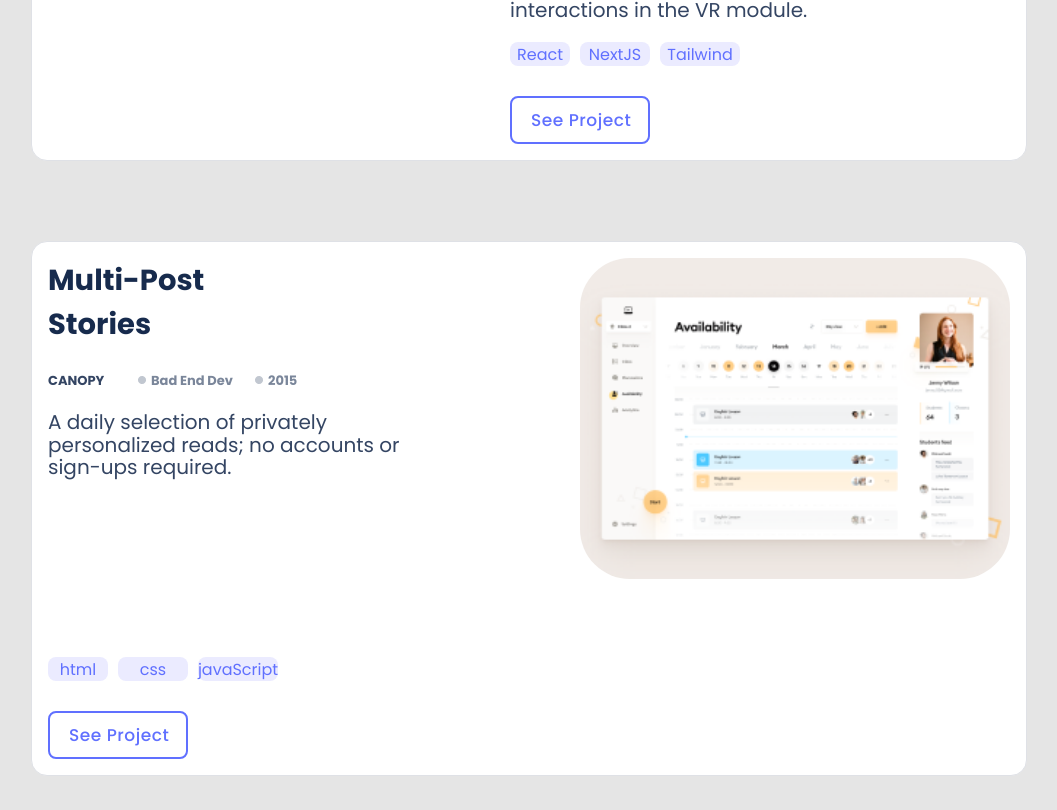
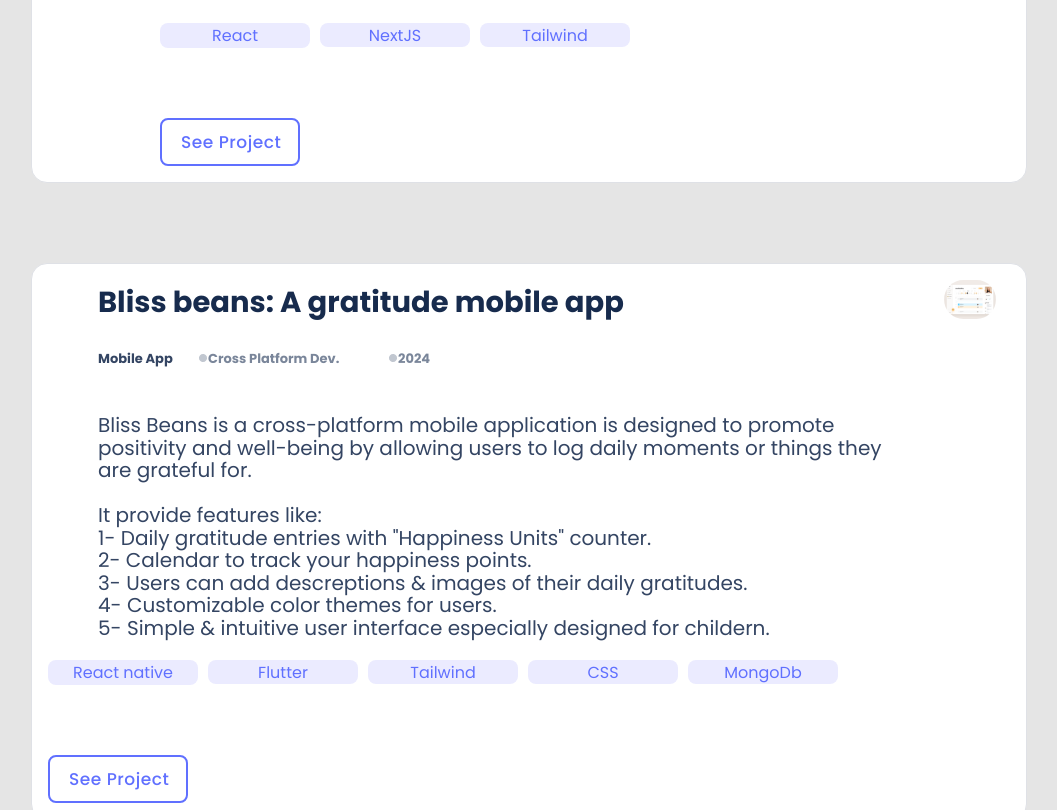
Before and after one commit to TalhaBruh/My-Portfolio, a website: page index.html in a window 1280 px wide. Shown: the part 1269-2079 px from the top of the page, without its empty margins (111-1168 px from the left). Drawn offline with Linux system fonts and the light colour scheme.

Commit message:
styling updated

```diff
--- a/index.html
+++ b/index.html
@@ -94,6 +94,12 @@
               alt="project's image"
             />
           </figure>
+
+
+
+
+
+
           <div class="Project-one-header">
             <h4>AI Blend VR: A chat therapy application</h4>
             <ul class="project-description">
@@ -105,7 +111,7 @@
                   alt="bullet"
                 />
               </li>
-              <li class="Project1-text2">Full Stack Dev.</li>
+              <li class="Project1-text2">Full Stack Development.</li>
               <li>
                 <img
                   class="bullet-image"
@@ -131,6 +137,11 @@
           </div>
         </div>
 
+
+
+
+
+
         <div class="container row-reverse">
           <figure class="snap-shoot-one">
             <img
@@ -139,10 +150,16 @@
               alt="Project's image"
             />
           </figure>
+
+
+
+
+
+
           <div class="Project-one-header">
-            <h4>Multi-Post<br />Stories</h4>
+            <h4>Bliss beans: A gratitude mobile app</h4>
             <ul class="project-description">
-              <li class="project1-text">CANOPY</li>
+              <li class="project1-text">Mobile App</li>
               <li>
                 <img
                   class="bullet-image"
@@ -150,7 +167,7 @@
                   alt="bullet"
                 />
               </li>
-              <li class="Project1-text2">Bad End Dev</li>
+              <li class="Project1-text2">Cross Platform Dev.</li>
               <li>
                 <img
                   class="bullet-image"
@@ -158,21 +175,36 @@
                   alt="bullet"
                 />
               </li>
-              <li class="Project1-text3">2015</li>
+              <li class="Project1-text3">2024</li>
             </ul>
             <p class="project-requirement">
-              A daily selection of privately <br />personalized reads; no
-              accounts or<br />
-              sign-ups required.
+              Bliss Beans is a cross-platform mobile application is designed to promote positivity and well-being by allowing users to log daily moments or things they are grateful for.
+              <br/><br/>
+              It provide features like:<br/>
+              1- Daily gratitude entries with "Happiness Units" counter.<br/>
+              2- Calendar to track your happiness points.<br/>
+              3- Users can add descreptions & images of their daily gratitudes.<br/>
+              4- Customizable color themes for users.<br/>
+              5- Simple & intuitive user interface especially designed for childern.<br/>
+              <br/>
+
             </p>
             <ul class="Project1-languages">
-              <li class="lang1">html</li>
-              <li class="lang2">css</li>
-              <li class="lang3">javaScript</li>
+              <li class="lang1">React native</li>
+              <li class="lang2">Flutter</li>
+              <li class="lang3">Tailwind</li>
+              <li class="lang3">CSS</li>
+              <li class="lang3">MongoDb</li>
             </ul>
             <button class="btn submit-btn" type="submit">See Project</button>
           </div>
         </div>
+
+
+
+
+
+
         <div class="container">
           <figure class="snap-shoot-one">
             <img
@@ -181,6 +213,9 @@
               alt="project's image"
             />
           </figure>
+
+
+
 
           <div class="Project-one-header">
             <h4>Tonic</h4>
--- a/style.css
+++ b/style.css
@@ -182,13 +182,13 @@
   background-color: rgb(255, 255, 255);
   border-radius: 16px;
   border: 1px solid rgb(223, 225, 230);
-  margin: 50px auto;
+  margin: 60px auto;
   padding: 16px 0;
   flex-direction: column;
 }
 
 .container > figure {
-  margin: 0 16px;
+  margin: 0 30px;
 }
 
 .popup_body img {
@@ -214,20 +214,21 @@
   gap: 20px;
 }
 
-.Project-one-header > h4 {
+.Project-one-header > h4 {                  /*AI Blend VR: A chat therapy application    */
   font-family: "Poppins", sans-serif;
   font-style: normal;
   font-weight: 700;
   font-size: 29px;
   line-height: 44px;
   color: #172b4d;
-  margin-top: 0;
+  margin-left: 50px;
 }
 
-.project-description {
+.project-description {             /*Mobile-app, cross platform, 2024*/
   display: flex;
-  gap: 5px;
+  gap: 1px;
   justify-content: space-between;
+  margin-left: 50px;
 }
 
 .project1-text {
@@ -236,11 +237,11 @@
   font-weight: 500;
 }
 
-.project-description > .project1-text {
+.project-description > .project1-text {            /*Web Application*/
   position: static;
-  width: 85px;
-  height: 18px;
-  left: 0;
+  width: 100px;
+  height: 50px;
+  left: 100px;
   top: 20px;
   font-family: "Poppins", sans-serif;
   font-style: normal;
@@ -250,9 +251,9 @@
   color: #344563;
 }
 
-.project-description > .Project1-text2 {
+.project-description > .Project1-text2 {          /*Full Stack Dev.*/
   position: static;
-  width: 99px;
+  width: 180px;                           /*changes*/
   height: 16px;
   left: 0;
   top: 8px;
@@ -283,9 +284,9 @@
   line-height: 22.5px;
   color: #344563;
   position: static;
-  width: 500px;
-  height: 76px;    /*changes*/
-  left: 0;
+  width: 800px;
+  height: 76px;        /*changes*/
+  margin-left: 50px;   /*changes*/
   top: 0;
 }
 
@@ -300,8 +301,8 @@
 
 .Project1-languages > .lang1 {
   float: left;
-  width: 60px;                /* This change*/
-  height: 24px;
+  width: 150px;                /* This change*/
+  height: 25px;
   display: flex;
   justify-content: center;
   align-items: center;
@@ -313,7 +314,7 @@
 
 .Project1-languages > .lang2 {
   float: left;
-  width: 70px;            /* This change*/
+  width: 150px;            /* This change*/
   height: 24px;
   display: flex;
   justify-content: center;
@@ -326,7 +327,7 @@
 
 .Project1-languages > .lang3 {
   float: right;
-  width: 80px;              /* This change*/
+  width: 150px;              /* This change*/
   height: 24px;
   display: flex;
   justify-content: center;
@@ -353,7 +354,7 @@
   background-color: #fff;
   box-sizing: border-box;
   border-radius: 8px;
-  margin-top: 10px;
+  margin-top: 50px;
   padding-left: 19px;     /* This change*/
 }
 
@@ -370,6 +371,23 @@
   box-shadow: 0 8px 16px #172b4d;
   color: #fff;
 }
+
+
+
+
+
+
+
+
+
+
+
+
+
+
+
+
+
 
 #about-container {
   display: grid;
@@ -524,6 +542,28 @@
 .icon {
   margin-right: 20px;
 }
+
+
+
+
+
+
+
+
+
+
+
+
+
+
+
+
+
+
+
+
+
+
 
 /* contact-me section */
 
@@ -741,6 +781,20 @@ textarea {
     width: 70%;
   }
 
+
+
+
+
+
+
+
+
+
+
+
+
+
+
   /* work section */
   .container {
     display: flex;
@@ -763,6 +817,22 @@ textarea {
   .Project-one-header {
     width: 100%;
   }
+
+
+
+
+
+
+
+
+
+
+
+
+
+
+
+
 
   /* About section  */
   .about-content {
@@ -804,6 +874,31 @@ textarea {
   .about-description {
     font-size: 15px;
   }
+
+
+
+
+
+
+
+
+
+
+
+
+
+
+
+
+
+
+
+
+
+
+
+
+
 
   /* Contact section */
   .contact-me {
```
